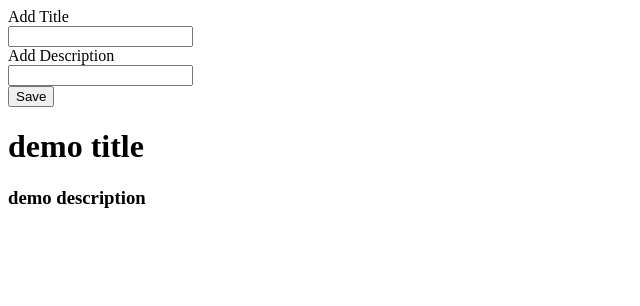
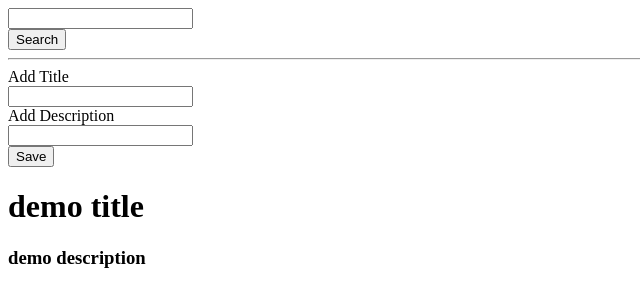
Before and after one commit to Amitkys/react, a React (Vite) app: page / in a window 1280 px wide. Shown: the top 306 px of the page, without its empty margins (0-640 px from the left). Built offline with nearby package versions, Linux system fonts and the light colour scheme.

Commit message:
added a component for search todo

```diff
--- a/src/App.jsx
+++ b/src/App.jsx
@@ -1,10 +1,12 @@
 import { RecoilRoot } from "recoil";
 import { AddTodo } from "./Components/AddTodo";
 import { ShowTodo } from "./Components/ShowTodo";
+import { SearchTodo } from "./Components/SearchTodo";
 function App(){
   return(
     <div>
       <RecoilRoot>
+        <SearchTodo></SearchTodo>
         <AddTodo></AddTodo>
         <ShowTodo></ShowTodo>
       </RecoilRoot>
--- /dev/null
+++ b/src/Components/SearchTodo.jsx
@@ -0,0 +1,10 @@
+
+export function SearchTodo() {
+    return(
+        <>
+            <input type="text" /> <br />
+            <button>Search</button>
+            <hr />
+        </>
+    )
+}
```
